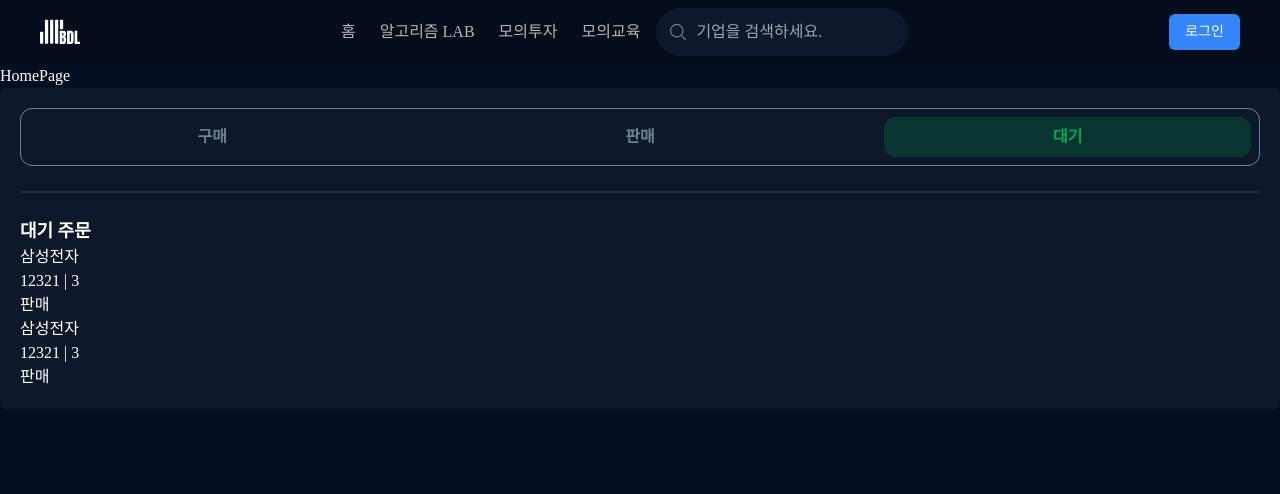
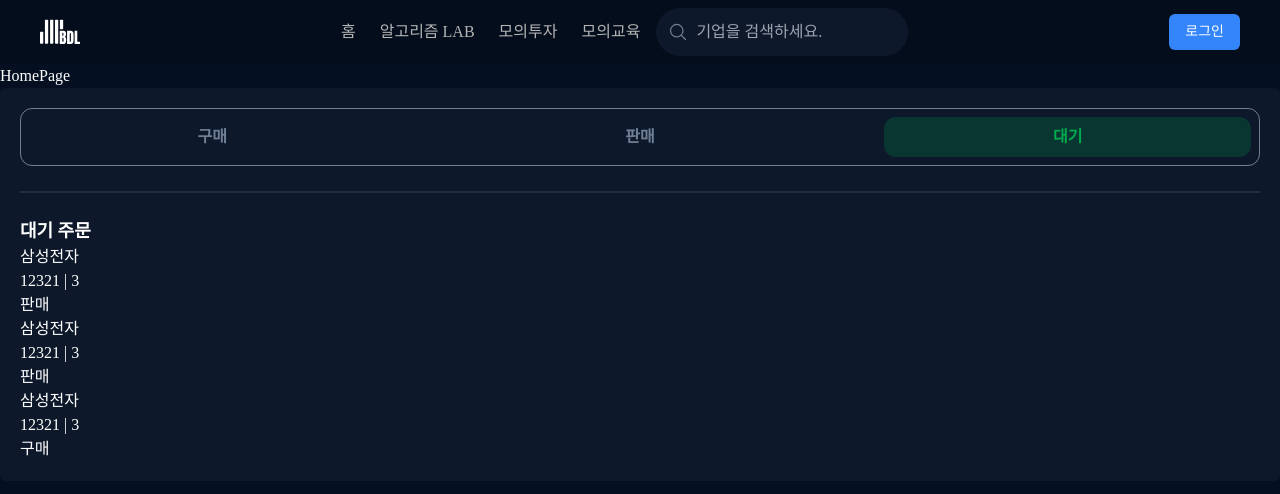
Before and after one commit to dnwnsrb11/BDL-frontend, a React (Vite) app: page / in a window 1280 px wide. Both pictures are taken after a click on the element "대기". Shown: the top 494 px of the page. Built offline with nearby package versions, Linux system fonts and the light colour scheme; a web font is replaced by a local one.

Commit message:
test:테스트 추가

```diff
--- a/src/components/mockInvestment/orderStatus/order-status-wait.tsx
+++ b/src/components/mockInvestment/orderStatus/order-status-wait.tsx
@@ -13,6 +13,7 @@
   const testList: TestItem[] = [
     { name: '삼성전자', price: 12321, quantity: 3, status: '판매' },
     { name: '삼성전자', price: 12321, quantity: 3, status: '판매' },
+    { name: '삼성전자', price: 12321, quantity: 3, status: '구매' },
   ];
   return (
     <div>
```
